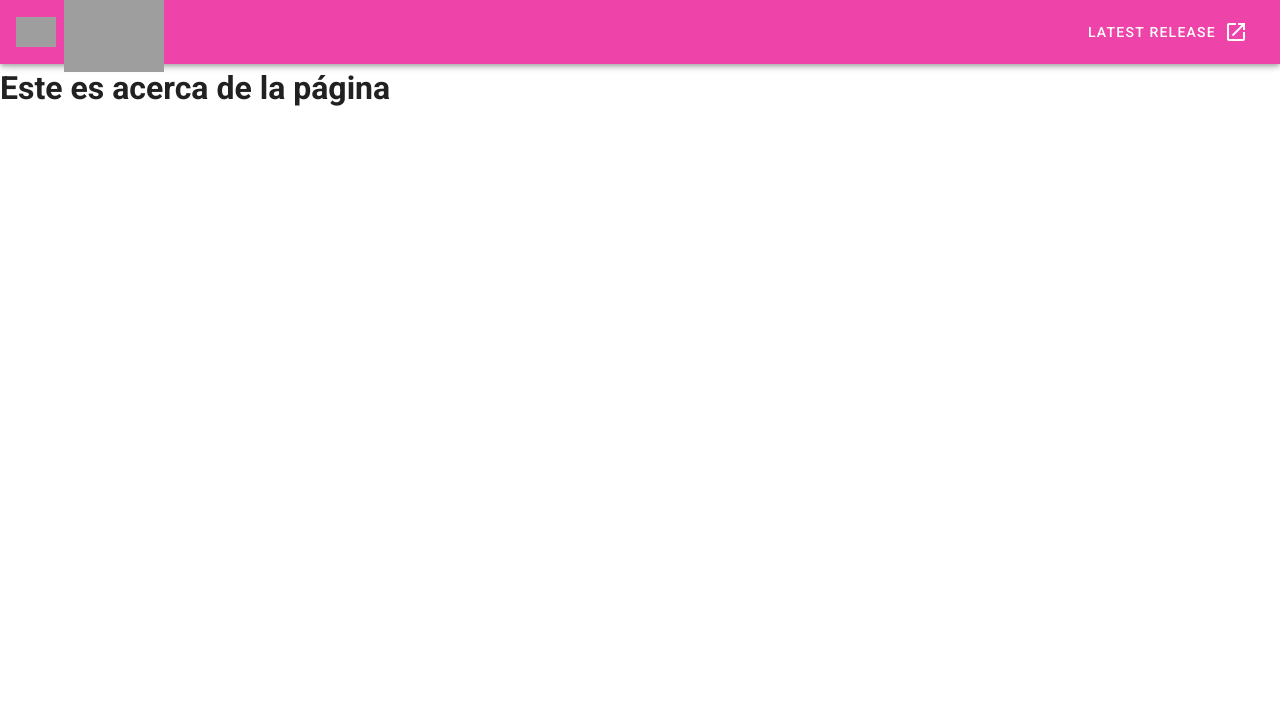
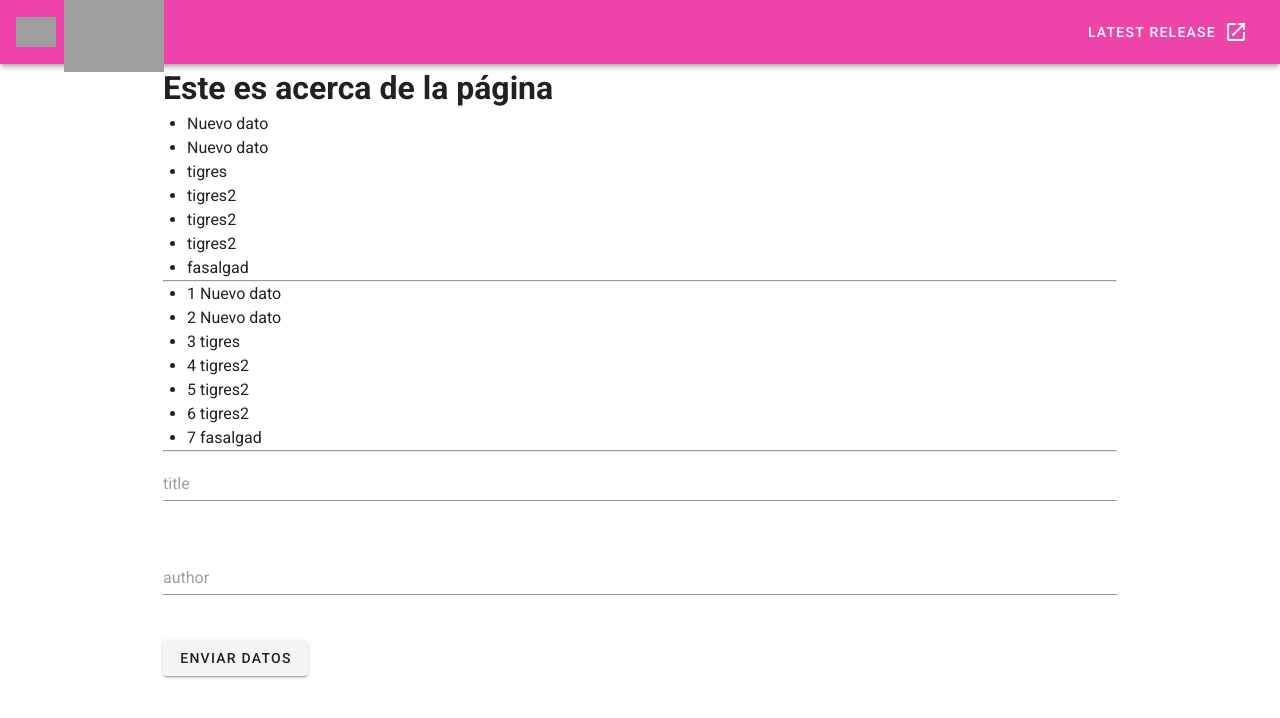
Before and after one commit to fasalgad/vue-mindicador.cl, a Vue app: page /about in a window 1280 px wide. Shown: the top 718 px of the page. Built offline with nearby package versions, Linux system fonts and the light colour scheme; data requests are answered from the project's data file; grey boxes are pictures that could not be loaded.

Commit message:
realizando pruebas con fake api de json-server

```diff
--- a/package.json
+++ b/package.json
@@ -9,6 +9,7 @@
   "dependencies": {
     "axios": "^0.19.2",
     "core-js": "^3.6.5",
+    "global": "^4.4.0",
     "vue": "^2.6.11",
     "vue-router": "^3.2.0",
     "vuetify": "^2.2.11",
--- /dev/null
+++ b/src/plugins/apiFake.js
@@ -0,0 +1,5 @@
+import axios from 'axios'
+const instance = axios.create({
+  baseURL: 'http://localhost:8089'
+})
+export default instance
--- /dev/null
+++ b/src/servicios/db.json
@@ -0,0 +1,52 @@
+{
+  "posts": [
+    {
+      "author": "otro yo",
+      "title": "Nuevo dato",
+      "id": 1
+    },
+    {
+      "author": "otro yo",
+      "title": "Nuevo dato",
+      "id": 2
+    },
+    {
+      "title": "tigres",
+      "author": "asd",
+      "id": 3
+    },
+    {
+      "title": "tigres2",
+      "author": "asd2",
+      "id": 4
+    },
+    {
+      "title": "tigres2",
+      "author": "asd2",
+      "id": 5
+    },
+    {
+      "title": "tigres2",
+      "author": "asd2",
+      "id": 6
+    },
+    {
+      "title": "fasalgad",
+      "author": "salgado.fabian@gmail.com",
+      "id": 7
+    }
+  ],
+  "comments": [
+    {
+      "id": 1,
+      "body": "some comment",
+      "postId": 1
+    }
+  ],
+  "profile": {
+    "lastname": "apellido",
+    "name": "nombre",
+    "rut": "rut",
+    "fecha_nac": "12/12/2012"
+  }
+}
--- a/src/views/About.vue
+++ b/src/views/About.vue
@@ -1,5 +1,106 @@
 <template>
-  <div class="about">
-    <h1>Este es acerca de la página</h1>
-  </div>
+  <v-row justify="center">
+    <v-col cols="9">
+      <div class="about">
+        <h1>Este es acerca de la página</h1>
+        <ul>
+          <li v-for="(post, i) of posts" :key="i" @click="verInfo(post)">
+            {{ post.title }}
+          </li>
+        </ul>
+        <hr />
+        <ul>
+          <li
+            v-for="(post, i) of posts"
+            :key="i"
+            @click="verInfoVerbo(post.id)"
+          >
+            {{ post.id }}
+            {{ post.title }}
+          </li>
+        </ul>
+        <hr />
+        <v-text-field v-model="post.title" placeholder="title" /> <br />
+        <v-text-field v-model="post.author" placeholder="author" /> <br />
+        <v-btn @click="enviarDatos">Enviar datos</v-btn>
+      </div>
+    </v-col>
+  </v-row>
 </template>
+<script>
+import fake from '../plugins/apiFake.js'
+export default {
+  name: 'About',
+  methods: {
+    verInfoVerbo (id) {
+      fake.get(`/posts/${id}`).then(response => {
+        alert(`
+        Mostrando información
+        Identificador: ${response.data.id}
+        title: ${response.data.title}
+        Author: ${response.data.author}
+      `)
+      })
+    },
+    verInfo (post) {
+      alert(`
+        Mostrando información
+        Identificador: ${post.id}
+        title: ${post.title}
+        Author: ${post.author}
+      `)
+    },
+    enviarDatos () {
+      alert('enviando ...')
+      if (!this.post.author || !this.post.title) {
+        alert('Error en enviar los datos')
+      } else {
+        fake
+          .post('/posts', this.post)
+          .then(response => {
+            alert(`Datos almacenados
+          author: ${response.data.author}
+          title: ${response.data.title}`)
+            this.leerPosts()
+          })
+          .catch(e => {
+            console.log(e)
+          })
+      }
+    },
+    leerPosts () {
+      fake
+        .get('/posts/')
+        .then(response => {
+          console.log(response)
+          this.posts = response.data
+        })
+        .catch(e => {
+          console.log(e)
+        })
+    }
+  },
+  data () {
+    return {
+      post: {
+        title: '',
+        author: ''
+      },
+      informacion: [
+        { title: 'Información' },
+        { title: 'Información2' },
+        { title: 'Información3' }
+      ],
+      posts: []
+    }
+  },
+  // async created () {
+  //   let posts = await fake.get('/posts/')
+  //   console.log(posts)
+  // }
+  // ,
+  created () {
+    this.leerPosts()
+  }
+}
+</script>
```
Also changed, not shown: 1 other file (tests, documents, lock files or other folders).
